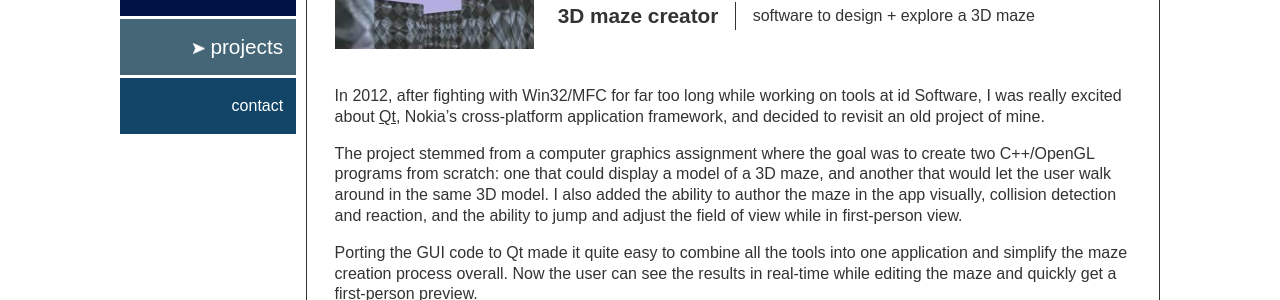
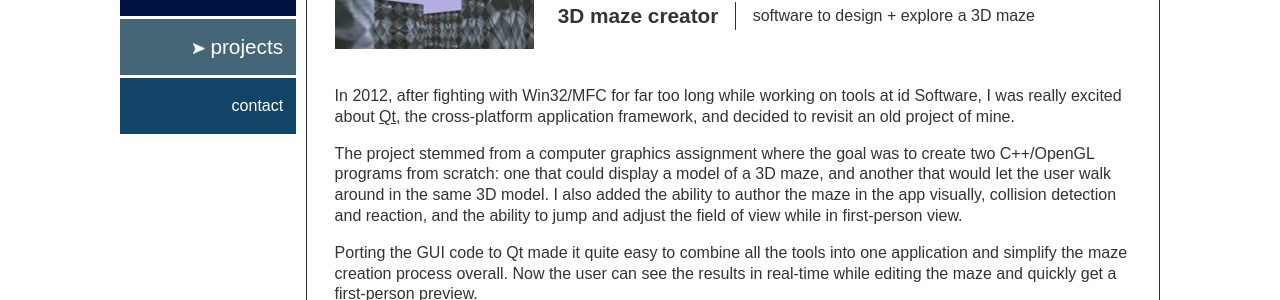
Before and after one commit to jacobenget/jacobenget.github.io, a Jekyll site: the page built from docs/_projects/3-3dmaze.md, in a window 1280 px wide and 900 px high. Shown: the part 233-533 px from the top of the window. Built offline with Jekyll 4.4.1, drawn with Linux system fonts in a browser that asks for light colours.

Commit message:
Fix link to Qt
Previously, a couple of commits ago, this was pointing to qt.nokia.com,
which appears to be dead

and update the related text to no longer reference Nokia,
which doesn't own Qt any more

```diff
--- a/docs/_projects/3-3dmaze.md
+++ b/docs/_projects/3-3dmaze.md
@@ -6,7 +6,7 @@
 associated_top_level_page: projects
 ---
 
-In 2012, after fighting with Win32/MFC for far too long while working on tools at id Software, I was really excited about <a href="">Qt</a>, Nokia's cross-platform application framework, and decided to revisit an old project of mine.
+In 2012, after fighting with Win32/MFC for far too long while working on tools at id Software, I was really excited about <a class="boldMe" href="https://en.wikipedia.org/wiki/Qt_(software)">Qt</a>, the cross-platform application framework, and decided to revisit an old project of mine.
 
 The project stemmed from a computer graphics assignment where the goal was to create two C++/OpenGL programs from scratch: one that could display a model of a 3D maze, and another that would let the user walk around in the same 3D model.
 I also added the ability to author the maze in the app visually, collision detection and reaction, and the ability to jump and adjust the field of view while in first-person view.
```
